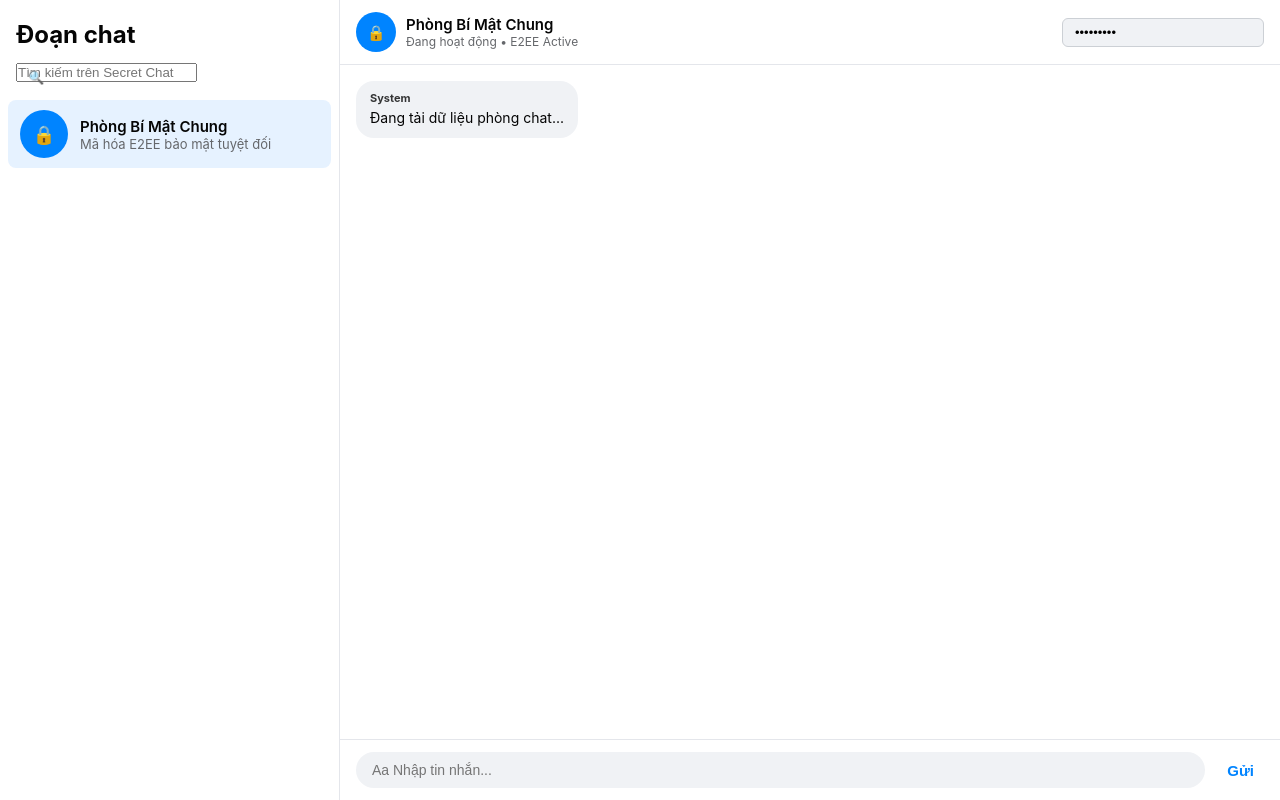
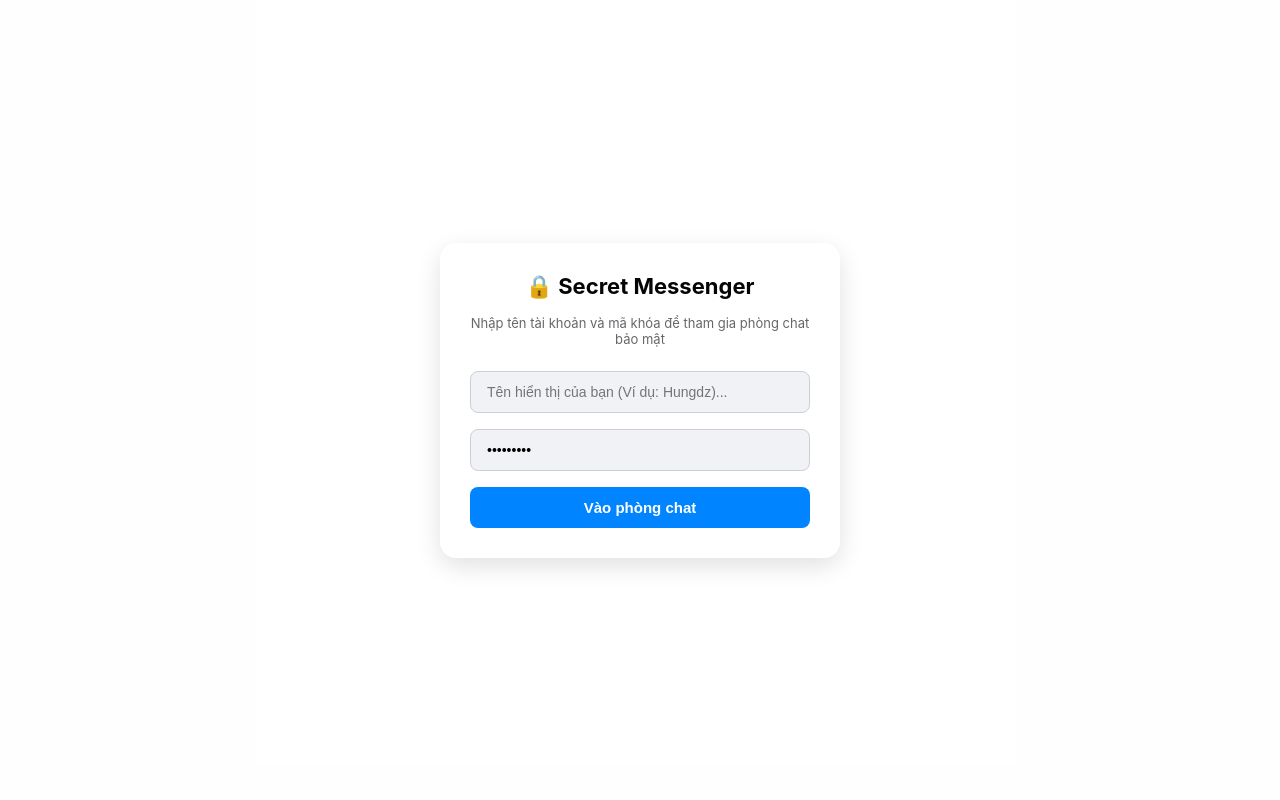
Before and after one commit to catisreal1/secret_chat, a plain HTML site: page index.html in a window 1280 px wide. Drawn offline with nearby package versions, Linux system fonts and the light colour scheme; no server answers.

Commit message:
update 0.3

```diff
--- a/index.html
+++ b/index.html
@@ -3,7 +3,7 @@
 <head>
     <meta charset="UTF-8">
     <meta name="viewport" content="width=device-width, initial-scale=1.0">
-    <title>Secret Messenger</title>
+    <title>Secret Messenger - Secure E2EE</title>
 
     <!-- Thư viện Supabase JS & CryptoJS -->
     <script src="https://cdn.jsdelivr.net/npm/@supabase/supabase-js@2"></script>
@@ -15,58 +15,96 @@
             background-color: #f0f2f5;
             color: #050505;
             font-family: -apple-system, BlinkMacSystemFont, "Segoe UI", Roboto, Helvetica, Arial, sans-serif;
-            display: flex;
             height: 100vh;
             overflow: hidden;
         }
 
-        /* Khung tổng thể kiểu Messenger */
+        /* --- MÀN HÌNH ĐĂNG NHẬP (LOGIN MODAL) --- */
+        #login-modal {
+            position: fixed;
+            top: 0; left: 0; width: 100vw; height: 100vh;
+            background: rgba(255, 255, 255, 0.95);
+            display: flex;
+            justify-content: center;
+            align-items: center;
+            z-index: 999;
+        }
+        .login-card {
+            background: #fff;
+            padding: 30px;
+            border-radius: 16px;
+            box-shadow: 0 8px 24px rgba(0,0,0,0.12);
+            width: 100%;
+            max-width: 400px;
+            display: flex;
+            flex-direction: column;
+            gap: 16px;
+            text-align: center;
+        }
+        .login-card h2 {
+            font-size: 22px;
+            font-weight: 700;
+            color: #050505;
+        }
+        .login-card p {
+            font-size: 13px;
+            color: #65676b;
+            margin-bottom: 8px;
+        }
+        .login-card input {
+            width: 100%;
+            padding: 12px 16px;
+            background: #f0f2f5;
+            border: 1px solid #ccd0d5;
+            border-radius: 8px;
+            font-size: 14px;
+            outline: none;
+        }
+        .login-card input:focus {
+            border-color: #0084ff;
+        }
+        .login-card button {
+            width: 100%;
+            padding: 12px;
+            background: #0084ff;
+            color: white;
+            border: none;
+            border-radius: 8px;
+            font-weight: 600;
+            font-size: 15px;
+            cursor: pointer;
+            transition: background 0.2s;
+        }
+        .login-card button:hover {
+            background: #166fe5;
+        }
+
+        /* --- GIAO DIỆN CHAT CHÍNH (ẨN KHI CHƯA LOGIN) --- */
         .messenger-container {
-            display: flex;
+            display: none; /* Hiện sau khi đăng nhập */
             width: 100vw;
             height: 100vh;
             background: #fff;
         }
 
-        /* --- CỘT TRÁI: DANH SÁCH ĐOẠN CHAT --- */
+        /* Cột trái */
         .sidebar {
-            width: 340px;
+            width: 320px;
             border-right: 1px solid #e4e6eb;
             display: flex;
             flex-direction: column;
             background: #fff;
         }
         .sidebar-header {
-            padding: 20px 16px 10px 16px;
+            padding: 20px 16px;
+            border-bottom: 1px solid #e4e6eb;
         }
         .sidebar-header h2 {
-            font-size: 24px;
+            font-size: 22px;
             font-weight: 700;
-            margin-bottom: 12px;
         }
-        .search-box input {
-            width: 100%;
-            padding: 8px 12px 8px 36px;
-            background: #f0f2f5;
-            border: none;
-            border-radius: 20px;
-            font-size: 14px;
-            outline: none;
-        }
-        .search-wrapper {
-            position: relative;
-        }
-        .search-wrapper::before {
-            content: "🔍";
-            position: absolute;
-            left: 12px;
-            top: 8px;
-            font-size: 13px;
-        }
-
         .chat-list {
             flex: 1;
-            overflow-y: auto;
             padding: 8px;
         }
         .chat-item {
@@ -75,18 +113,11 @@
             gap: 12px;
             padding: 10px 12px;
             border-radius: 8px;
-            cursor: pointer;
-            transition: background 0.2s;
-        }
-        .chat-item:hover {
-            background: #f2f2f2;
-        }
-        .chat-item.active {
             background: #e6f2ff;
         }
         .avatar {
-            width: 48px;
-            height: 48px;
+            width: 44px;
+            height: 44px;
             background: #0084ff;
             color: white;
             border-radius: 50%;
@@ -94,11 +125,8 @@
             align-items: center;
             justify-content: center;
             font-weight: bold;
-            font-size: 18px;
+            font-size: 16px;
             flex-shrink: 0;
-        }
-        .chat-info {
-            overflow: hidden;
         }
         .chat-name {
             font-weight: 600;
@@ -108,12 +136,9 @@
         .chat-preview {
             font-size: 13px;
             color: #65676b;
-            white-space: nowrap;
-            overflow: hidden;
-            text-overflow: ellipsis;
         }
 
-        /* --- CỘT PHẢI: KHUNG CHAT CHÍNH --- */
+        /* Cột phải */
         .chat-main {
             flex: 1;
             display: flex;
@@ -126,7 +151,6 @@
             display: flex;
             justify-content: space-between;
             align-items: center;
-            background: #fff;
         }
         .user-profile {
             display: flex;
@@ -134,20 +158,20 @@
             gap: 10px;
         }
         .user-profile .avatar {
-            width: 40px;
-            height: 40px;
-            font-size: 15px;
+            width: 38px;
+            height: 38px;
+            font-size: 14px;
         }
-        .key-setting input {
-            padding: 6px 12px;
-            border: 1px solid #ccd0d5;
-            border-radius: 6px;
-            font-size: 13px;
-            outline: none;
-            background: #f0f2f5;
+        .current-user-tag {
+            font-size: 12px;
+            background: #e4e6eb;
+            padding: 4px 8px;
+            border-radius: 12px;
+            font-weight: 600;
+            color: #333;
         }
 
-        /* Khu vực hiển thị tin nhắn */
+        /* Khung tin nhắn */
         .chat-body {
             flex: 1;
             padding: 16px;
@@ -183,7 +207,7 @@
             opacity: 0.8;
         }
 
-        /* Ô nhập tin nhắn chân trang */
+        /* Ô nhập tin nhắn */
         .chat-footer {
             padding: 12px 16px;
             background: #fff;
@@ -217,46 +241,53 @@
 </head>
 <body>
 
-    <div class="messenger-container">
-        <!-- Cột trái: Danh sách đoạn chat -->
+    <!-- MÀN HÌNH ĐĂNG NHẬP -->
+    <div id="login-modal">
+        <div class="login-card">
+            <h2>🔒 Secret Messenger</h2>
+            <p>Nhập tên tài khoản và mã khóa để tham gia phòng chat bảo mật</p>
+            <input type="text" id="usernameInput" placeholder="Tên hiển thị của bạn (Ví dụ: Hungdz)...">
+            <input type="password" id="modalKeyInput" placeholder="Secret Key (Mã giải mã)..." value="Secret123">
+            <button id="loginBtn">Vào phòng chat</button>
+        </div>
+    </div>
+
+    <!-- GIAO DIỆN CHAT CHÍNH -->
+    <div class="messenger-container" id="messengerApp">
+        <!-- Cột trái: Gọn gàng -->
         <div class="sidebar">
             <div class="sidebar-header">
                 <h2>Đoạn chat</h2>
-                <div class="search-wrapper">
-                    <input type="text" placeholder="Tìm kiếm trên Secret Chat">
-                </div>
             </div>
             <div class="chat-list">
-                <div class="chat-item active">
+                <div class="chat-item">
                     <div class="avatar">🔒</div>
-                    <div class="chat-info">
+                    <div>
                         <div class="chat-name">Phòng Bí Mật Chung</div>
-                        <div class="chat-preview">Mã hóa E2EE bảo mật tuyệt đối</div>
+                        <div class="chat-preview">E2EE Active</div>
                     </div>
                 </div>
             </div>
         </div>
 
-        <!-- Cột phải: Khung chat chính -->
+        <!-- Cột phải -->
         <div class="chat-main">
             <div class="chat-main-header">
                 <div class="user-profile">
                     <div class="avatar">🔒</div>
                     <div>
                         <div class="chat-name">Phòng Bí Mật Chung</div>
-                        <div style="font-size: 12px; color: #65676b;">Đang hoạt động • E2EE Active</div>
+                        <div style="font-size: 12px; color: #65676b;">Bảo mật đầu cuối (AES)</div>
                     </div>
                 </div>
-                <div class="key-setting">
-                    <input type="password" id="secretKey" placeholder="🔑 Nhập Secret Key..." value="Secret123">
-                </div>
+                <div class="current-user-tag" id="userTag">Tài khoản: Khách</div>
             </div>
 
             <!-- Khung chứa tin nhắn -->
             <div class="chat-body">
                 <div class="msg received">
                     <span class="sender">System</span>
-                    Đang tải dữ liệu phòng chat...
+                    Đang kết nối hệ thống...
                 </div>
             </div>
 
@@ -269,18 +300,48 @@
     </div>
 
     <script>
-        // Cấu hình Supabase của ông giáo
         const SUPABASE_URL = 'https://bgobcellahiepuarhjls.supabase.co';
-        const SUPABASE_ANON_KEY = 'sb_publishable_QIZIRzeLhQG0u8990fShwA_ays79eZz'; // Thay key của ông giáo vào đây nếu cần
+        const SUPABASE_ANON_KEY = 'sb_publishable_QIZIRzeLhQG0u8990fShwA_ays79eZz'; // Key của ông giáo
 
         const supabaseClient = supabase.createClient(SUPABASE_URL, SUPABASE_ANON_KEY);
+
+        const loginModal = document.getElementById('login-modal');
+        const messengerApp = document.getElementById('messengerApp');
+        const loginBtn = document.getElementById('loginBtn');
+        const usernameInput = document.getElementById('usernameInput');
+        const modalKeyInput = document.getElementById('modalKeyInput');
+        const userTag = document.getElementById('userTag');
 
         const chatBody = document.querySelector('.chat-body');
         const inputMsg = document.getElementById('messageInput');
         const sendBtn = document.getElementById('sendButton');
-        const keyInput = document.getElementById('secretKey');
 
-        const myName = "User_" + Math.floor(Math.random() * 1000);
+        let myName = "";
+        let secretKey = "";
+
+        // Sự kiện bấm nút Đăng nhập
+        loginBtn.addEventListener('click', () => {
+            const name = usernameInput.value.trim();
+            const key = modalKeyInput.value.trim();
+
+            if (!name || !key) {
+                alert("Vui lòng nhập đầy đủ tên và Secret Key!");
+                return;
+            }
+
+            myName = name;
+            secretKey = key;
+
+            userTag.innerText = "Tài khoản: " + myName;
+
+            // Ẩn modal login, hiện app chat
+            loginModal.style.display = 'none';
+            messengerApp.style.display = 'flex';
+
+            // Tải tin nhắn và lắng nghe realtime
+            fetchMessages();
+            subscribeRealtime();
+        });
 
         // 1. Tải lịch sử tin nhắn
         async function fetchMessages() {
@@ -304,7 +365,6 @@
 
         // 2. Hiển thị tin nhắn (Giải mã E2EE)
         function appendMessage(sender, encryptedContent) {
-            const secretKey = keyInput.value;
             let decryptedContent = encryptedContent;
 
             if (sender !== "System") {
@@ -331,8 +391,7 @@
         // 3. Gửi tin nhắn lên Supabase
         async function sendMessage() {
             const text = inputMsg.value.trim();
-            const secretKey = keyInput.value;
-            if (!text || !secretKey) return;
+            if (!text) return;
 
             const encryptedContent = CryptoJS.AES.encrypt(text, secretKey).toString();
 
@@ -353,14 +412,14 @@
         });
 
         // 4. Lắng nghe Realtime
+        function subscribeRealtime() {
             supabaseClient
                 .channel('public:messages')
                 .on('postgres_changes', { event: 'INSERT', schema: 'public', table: 'messages' }, payload => {
                     appendMessage(payload.new.sender, payload.new.content);
                 })
                 .subscribe();
-
-        fetchMessages();
+        }
     </script>
 </body>
 </html>
```
Lines whose indentation alone changed are shown as unchanged.
